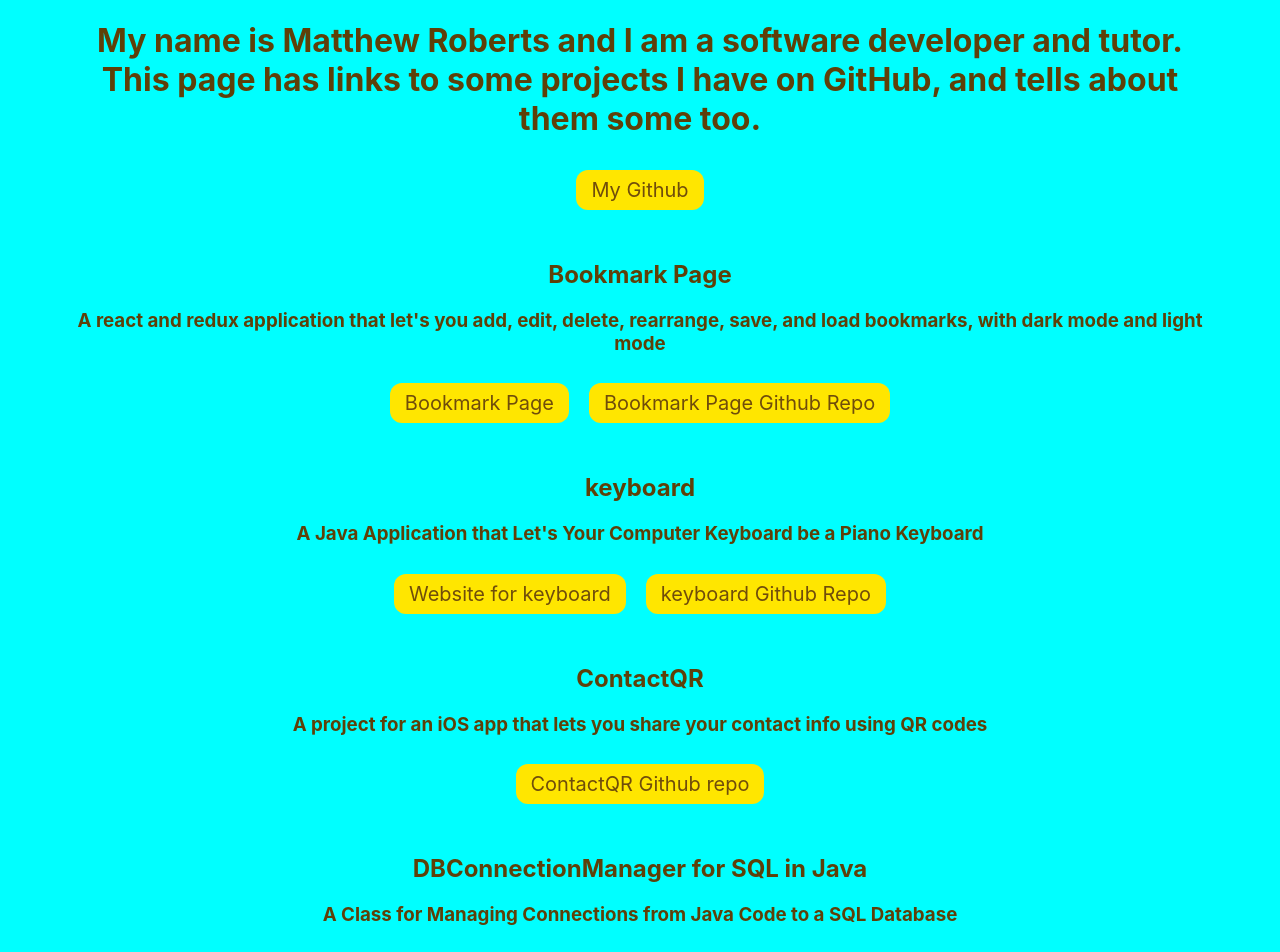
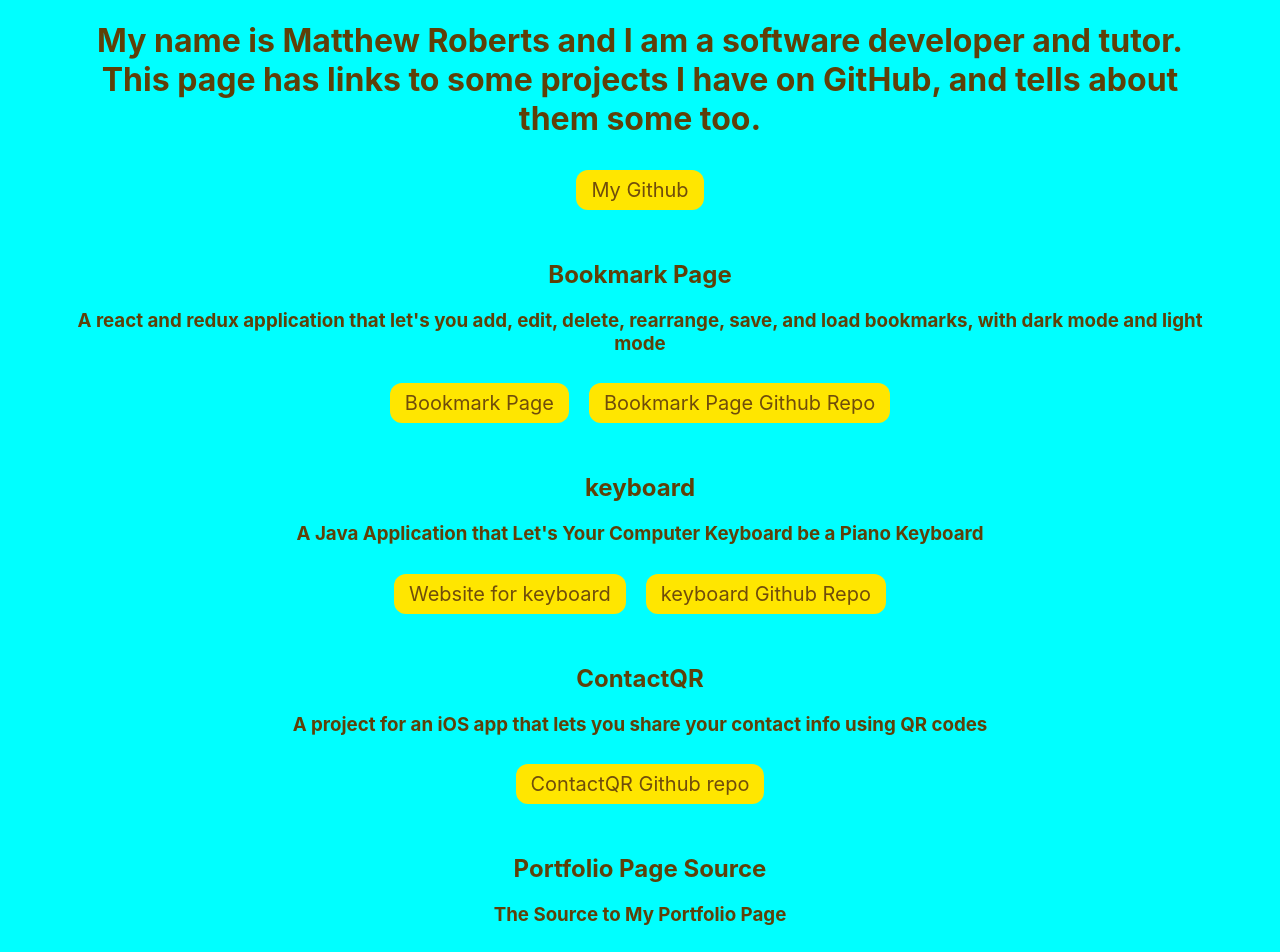
Before and after one commit to matthewrobertsdev/portfolio-homepage, a React (Create React App) app: page / in a window 1280 px wide. Shown: the top 952 px of the page. Built offline with nearby package versions, Linux system fonts and the light colour scheme.

Commit message:
Added my portfolio page's source as a link

```diff
--- a/src/ProjectInfos.js
+++ b/src/ProjectInfos.js
@@ -40,4 +40,9 @@
 new LinkModel('Developer Links Github Repo',
 'https://github.com/matthewrobertsdev/software-development-links')])
 
-export const projectInfos=[bookmarkPage, keyboard, contactQR, dbConnectionManager, softwareDeveloperLinks];
+export const portfolioPage=new ProjectInfo('Portfolio Page Source',
+'The Source to My Portfolio Page',
+[new LinkModel('Portfolio Page Source',
+'https://github.com/matthewrobertsdev/portfolio/tree/source')])
+
+export const projectInfos=[bookmarkPage, keyboard, contactQR, portfolioPage, dbConnectionManager, softwareDeveloperLinks];
```
